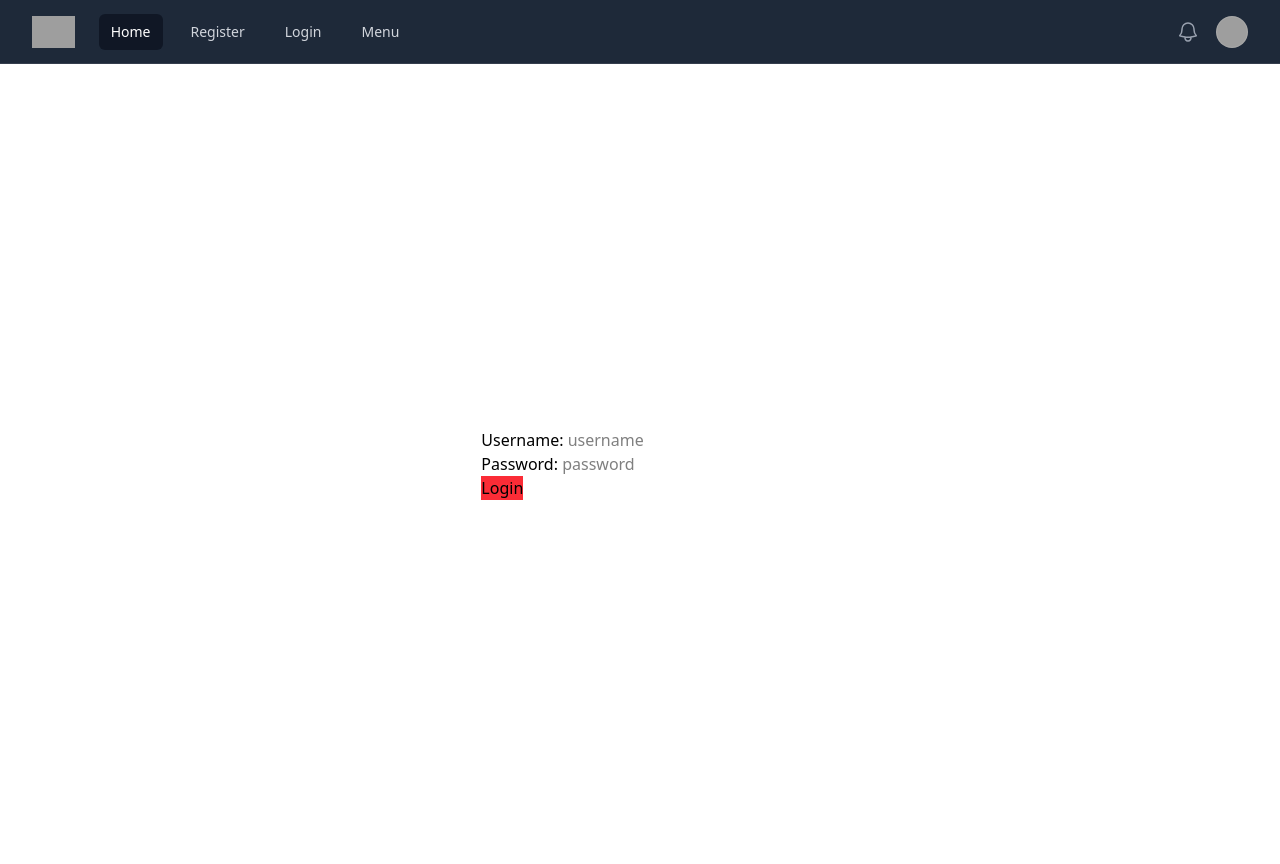
After one commit to Vtaguiar1909/Checklist, a Django app: page /login/ in a window 1280 px wide. The commit adds this page. Run offline with Django 5.2, Linux system fonts and the light colour scheme; grey boxes are pictures that could not be loaded.

Commit message:
feat: added login logic

```diff
--- a/buyinglist/forms.py
+++ b/buyinglist/forms.py
@@ -3,28 +3,36 @@ from django.contrib.auth.models import User
 from django import forms
 
 class SignUpForm(UserCreationForm):
-    email = forms.EmailField(label="", widget=forms.TextInput(attrs={'class':'form-control','placeholder':'Email'}),required=True)
-    first_name = forms.CharField(label="",max_length=100,widget=forms.TextInput(attrs={'class':'form-control','placeholder':"First Name"}))
-    last_name = forms.CharField(label="",max_length=100,widget=forms.TextInput(attrs={'class':'form-control','placeholder':"Last Name"}))
+    email = forms.EmailField(label="email", widget=forms.TextInput(attrs={'class':'form-control','placeholder':'Email'}),required=True)
+    first_name = forms.CharField(label="first_name",max_length=100,widget=forms.TextInput(attrs={'class':'form-control','placeholder':"First Name"}))
+    last_name = forms.CharField(label="last_name",max_length=100,widget=forms.TextInput(attrs={'class':'form-control','placeholder':"Last Name"}))
 
     class Meta:
         model = User
-        fields = ("username","email","first_name","last_name","password1","password2")
+        fields = ("first_name","last_name","email","username","password1","password2")
 
     def __init__(self,*args,**kwargs):
         super(SignUpForm,self).__init__(*args,**kwargs)
 
-        self.fields['username'].widget.attrs['class'] = 'form-control'
+        self.fields['username'].widget.attrs['class'] = 'form-control bg-blue-700'
         self.fields['username'].widget.attrs['placeholder'] = 'Username'
-        self.fields['username'].label = ''
-        self.fields['username'].help_text = "Something to sendover"
+        self.fields['username'].label = 'Username'
+        self.fields['username'].help_text = None
 
         self.fields['password1'].widget.attrs['class'] = 'form-control'
         self.fields['password1'].widget.attrs['placeholder'] = 'Password'
-        self.fields['password1'].label = ''
-        self.fields['password1'].help_text = "Oh no you gotta put a valid password"
+        self.fields['password1'].label = 'Password'
+        self.fields['password1'].help_text = None
 
         self.fields['password2'].widget.attrs['class'] = 'form-control'
-        self.fields['password2'].widget.attrs['placeholder'] = 'Confirm Password'
-        self.fields['password2'].label = ''
-        self.fields['password2'].help_text = "Oh no you gotta put a valid passwor"
+        self.fields['password2'].widget.attrs['placeholder'] = ''
+        self.fields['password2'].label = 'Confirm password'
+        self.fields['password2'].help_text = None
+
+class LoginForm(forms.Form):
+    username = forms.CharField(max_length=50,widget=forms.TextInput(attrs={'class':'form-control','placeholder':'username'}))
+    password = forms.CharField(max_length=50,widget=forms.PasswordInput(attrs={'class':'form-control','placeholder':'password'}))
+
+    class Meta:
+        model = User
+        fields = ('username','password')
--- a/buyinglist/templates/base.html
+++ b/buyinglist/templates/base.html
@@ -5,9 +5,11 @@
     <meta name="viewport" content="width=device-width, initial-scale=1.0" />
     <script src="https://cdn.jsdelivr.net/npm/@tailwindcss/browser@4"></script>
   </head>
-  <body>
-    {% block content %}
-
-    {% endblock %}
+  <body class="h-full w-full">
+    {% include "navbar.html"%}
+    <main class="flex justify-center h-screen items-center">
+      {% block content %}
+      {% endblock %}
+    </main>
   </body>
 </html>
--- /dev/null
+++ b/buyinglist/templates/login.html
@@ -0,0 +1,10 @@
+{%extends "base.html"%}
+
+{%block content%}
+    <form method="POST" action="">
+        {%csrf_token%}
+        {{form.as_p}}
+        <button type="submit" class="bg-red-500 hover:bg-red-700">Login</button>
+    </form>
+
+{%endblock%}
--- /dev/null
+++ b/buyinglist/templates/navbar.html
@@ -0,0 +1,75 @@
+{% block content%}
+
+<!-- Include this script tag or install `@tailwindplus/elements` via npm: -->
+<!-- <script src="https://cdn.jsdelivr.net/npm/@tailwindplus/elements@1" type="module"></script> -->
+
+<nav class="relative bg-gray-800 after:pointer-events-none after:absolute after:inset-x-0 after:bottom-0 after:h-px after:bg-white/10">
+  <div class="mx-auto max-w-7xl px-2 sm:px-6 lg:px-8">
+    <div class="relative flex h-16 items-center justify-between">
+      <div class="absolute inset-y-0 left-0 flex items-center sm:hidden">
+        <!-- Mobile menu button-->
+        <button type="button" command="--toggle" commandfor="mobile-menu" class="relative inline-flex items-center justify-center rounded-md p-2 text-gray-400 hover:bg-white/5 hover:text-white focus:outline-2 focus:-outline-offset-1 focus:outline-indigo-500">
+          <span class="absolute -inset-0.5"></span>
+          <span class="sr-only">Open main menu</span>
+          <svg viewBox="0 0 24 24" fill="none" stroke="currentColor" stroke-width="1.5" data-slot="icon" aria-hidden="true" class="size-6 in-aria-expanded:hidden">
+            <path d="M3.75 6.75h16.5M3.75 12h16.5m-16.5 5.25h16.5" stroke-linecap="round" stroke-linejoin="round" />
+          </svg>
+          <svg viewBox="0 0 24 24" fill="none" stroke="currentColor" stroke-width="1.5" data-slot="icon" aria-hidden="true" class="size-6 not-in-aria-expanded:hidden">
+            <path d="M6 18 18 6M6 6l12 12" stroke-linecap="round" stroke-linejoin="round" />
+          </svg>
+        </button>
+      </div>
+      <div class="flex flex-1 items-center justify-center sm:items-stretch sm:justify-start">
+        <div class="flex shrink-0 items-center">
+          <img src="https://tailwindcss.com/plus-assets/img/logos/mark.svg?color=indigo&shade=500" alt="Your Company" class="h-8 w-auto" />
+        </div>
+        <div class="hidden sm:ml-6 sm:block">
+          <div class="flex space-x-4">
+            <!-- Current: "bg-gray-950/50 text-white", Default: "text-gray-300 hover:bg-white/5 hover:text-white" -->
+            <a href="{% url 'home' %}" aria-current="page" class="rounded-md bg-gray-950/50 px-3 py-2 text-sm font-medium text-white">Home</a>
+            <a href="{% url 'register' %}" class="rounded-md px-3 py-2 text-sm font-medium text-gray-300 hover:bg-white/5 hover:text-white">Register</a>
+            <a href="{%url 'login'%}" class="rounded-md px-3 py-2 text-sm font-medium text-gray-300 hover:bg-white/5 hover:text-white">Login</a>
+            <a href="#" class="rounded-md px-3 py-2 text-sm font-medium text-gray-300 hover:bg-white/5 hover:text-white">Menu</a>
+          </div>
+        </div>
+      </div>
+      <div class="absolute inset-y-0 right-0 flex items-center pr-2 sm:static sm:inset-auto sm:ml-6 sm:pr-0">
+        <button type="button" class="relative rounded-full p-1 text-gray-400 hover:text-white focus:outline-2 focus:outline-offset-2 focus:outline-indigo-500">
+          <span class="absolute -inset-1.5"></span>
+          <span class="sr-only">View notifications</span>
+          <svg viewBox="0 0 24 24" fill="none" stroke="currentColor" stroke-width="1.5" data-slot="icon" aria-hidden="true" class="size-6">
+            <path d="M14.857 17.082a23.848 23.848 0 0 0 5.454-1.31A8.967 8.967 0 0 1 18 9.75V9A6 6 0 0 0 6 9v.75a8.967 8.967 0 0 1-2.312 6.022c1.733.64 3.56 1.085 5.455 1.31m5.714 0a24.255 24.255 0 0 1-5.714 0m5.714 0a3 3 0 1 1-5.714 0" stroke-linecap="round" stroke-linejoin="round" />
+          </svg>
+        </button>
+
+        <!-- Profile dropdown -->
+        <el-dropdown class="relative ml-3">
+          <button class="relative flex rounded-full focus-visible:outline-2 focus-visible:outline-offset-2 focus-visible:outline-indigo-500">
+            <span class="absolute -inset-1.5"></span>
+            <span class="sr-only">Open user menu</span>
+            <img src="https://images.unsplash.com/photo-1472099645785-5658abf4ff4e?ixlib=rb-1.2.1&ixid=eyJhcHBfaWQiOjEyMDd9&auto=format&fit=facearea&facepad=2&w=256&h=256&q=80" alt="" class="size-8 rounded-full bg-gray-800 outline -outline-offset-1 outline-white/10" />
+          </button>
+
+          <el-menu anchor="bottom end" popover class="w-48 origin-top-right rounded-md bg-gray-800 py-1 outline -outline-offset-1 outline-white/10 transition transition-discrete [--anchor-gap:--spacing(2)] data-closed:scale-95 data-closed:transform data-closed:opacity-0 data-enter:duration-100 data-enter:ease-out data-leave:duration-75 data-leave:ease-in">
+            <a href="#" class="block px-4 py-2 text-sm text-gray-300 focus:bg-white/5 focus:outline-hidden">Your profile</a>
+            <a href="#" class="block px-4 py-2 text-sm text-gray-300 focus:bg-white/5 focus:outline-hidden">Settings</a>
+            <a href="#" class="block px-4 py-2 text-sm text-gray-300 focus:bg-white/5 focus:outline-hidden">Sign out</a>
+          </el-menu>
+        </el-dropdown>
+      </div>
+    </div>
+  </div>
+
+  <el-disclosure id="mobile-menu" hidden class="block sm:hidden">
+    <div class="space-y-1 px-2 pt-2 pb-3">
+      <!-- Current: "bg-gray-950/50 text-white", Default: "text-gray-300 hover:bg-white/5 hover:text-white" -->
+      <a href="#" aria-current="page" class="block rounded-md bg-gray-950/50 px-3 py-2 text-base font-medium text-white">Dashboard</a>
+      <a href="#" class="block rounded-md px-3 py-2 text-base font-medium text-gray-300 hover:bg-white/5 hover:text-white">Team</a>
+      <a href="#" class="block rounded-md px-3 py-2 text-base font-medium text-gray-300 hover:bg-white/5 hover:text-white">Projects</a>
+      <a href="#" class="block rounded-md px-3 py-2 text-base font-medium text-gray-300 hover:bg-white/5 hover:text-white">Calendar</a>
+    </div>
+  </el-disclosure>
+</nav>
+
+
+{%endblock%}
--- a/buyinglist/urls.py
+++ b/buyinglist/urls.py
@@ -1,6 +1,8 @@
-from django.urls import path,include
+from django.urls import path
 from . import models
 from . import views
 urlpatterns = [
-    path("",views.home,name="home")
+    path("",views.home,name="home"),
+    path("register/",views.register,name="register"),
+    path("login/",views.login_user,name="login")
 ]
--- a/buyinglist/views.py
+++ b/buyinglist/views.py
@@ -1,27 +1,44 @@
 from django.shortcuts import render,redirect
 from django.contrib.auth import authenticate,login,logout
 from django.contrib import messages
-from .forms import SignUpForm
+from .forms import SignUpForm,LoginForm
 from django import forms
 from .models import User
 # Create your views here.
 
 def home(request):
-    users = User.objects.all()
+    return render(request,'home.html',{})
 
+def register(request):
     if request.method == "POST":
-        username = request.POST["username"]
-        password = request.POST["password"]
-
-        user = authenticate(request,username=username,password=password)
-
-        if user is not None:
+        form = SignUpForm(request.POST)
+        if form.is_valid():
+            form.save()
+            username = form.cleaned_data['username']
+            password = form.cleaned_data['password1']
+            user = authenticate(username=username,password=password)
             login(request,user)
-            messages.success(request,"You have been logged in!")
-            return redirect('home')
-
-        else:
-            messages.success(request,"There was an error Loggin in, Please try again !")
+            messages.success(request,"You have successfull logged in!")
             return redirect('home')
     else:
-        return render(request,'home.html',{'users':users})
+        form = SignUpForm()
+        return render(request,'register.html',{'form':form})
+
+def login_user(request):
+    if request.method =="POST":
+        form = LoginForm(request.POST)
+        if form.is_valid():
+            username = form.cleaned_data['username']
+            password = form.cleaned_data['password']
+            user = authenticate(username=username,password=password)
+
+            if user is not None:
+                login(user)
+                messages.success(request,"You've logged in !")
+                return redirect('home')
+            else:
+                form.add_error(None,"Invalid username or password")
+    else:
+        messages.success(request,"You must be registered to continue!")
+        form = LoginForm()
+    return render(request,'login.html',{'form':form})
```
Also changed, not shown: buyinglist/templates/home.html (+29 -10 lines), buyinglist/templates/register.html (added, +27 -0 lines).
